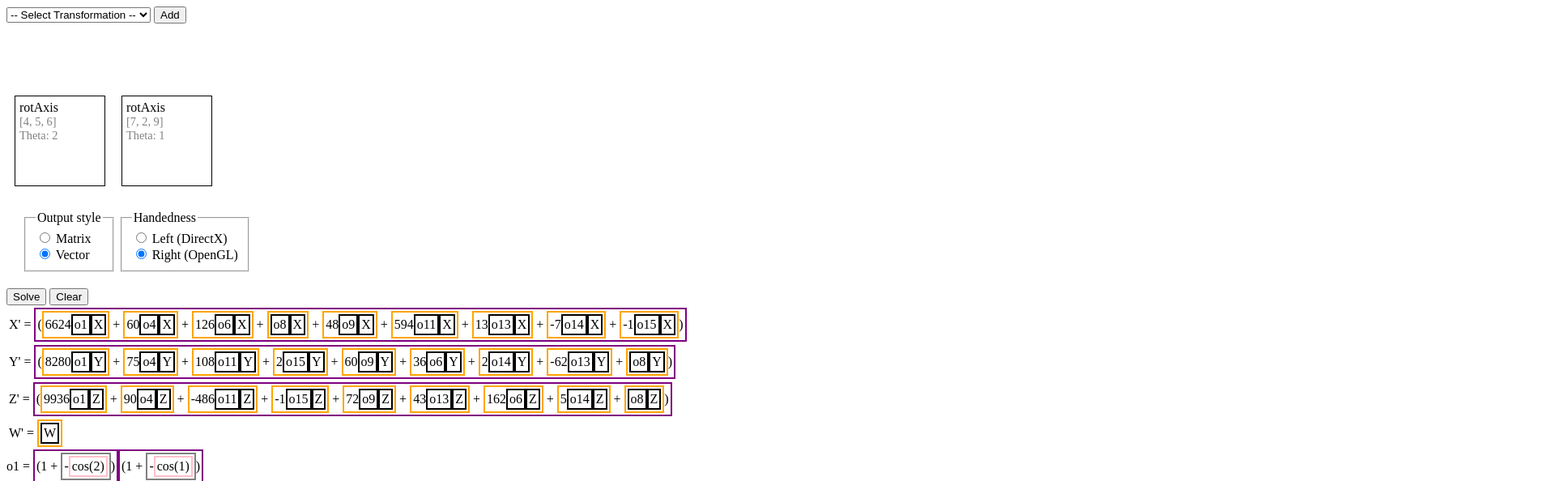
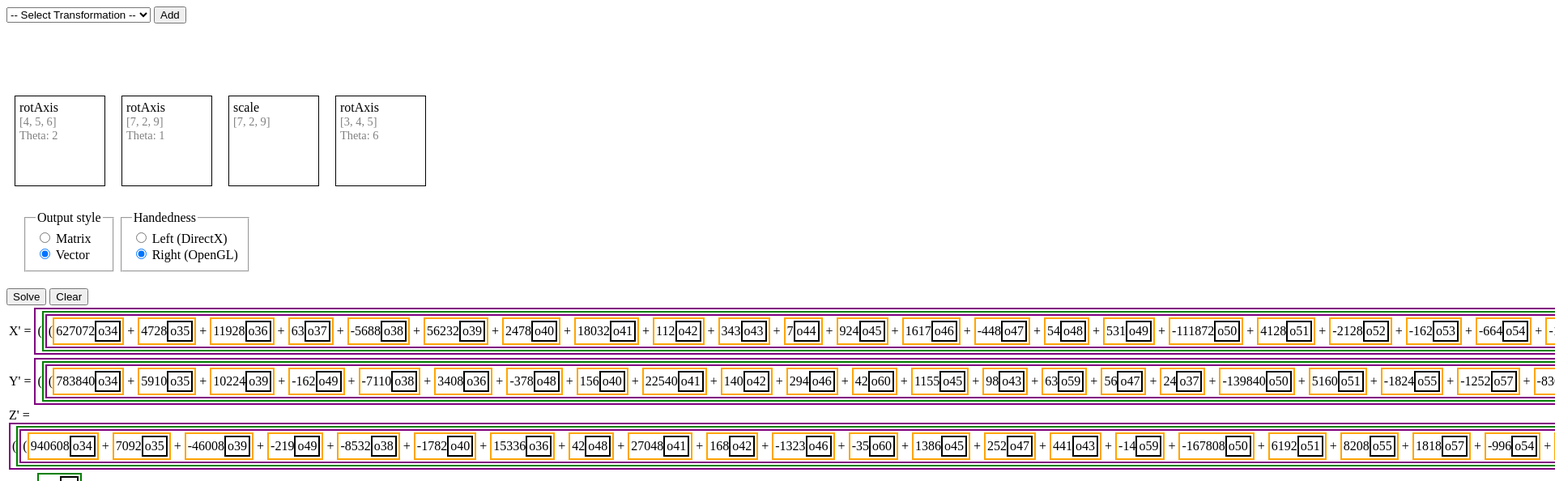
Before and after one commit to yzziizzy/ARCASTOMM, a plain HTML site: page index.html in a window 1280 px wide. Both pictures are taken after a click on the button "Solve". Shown: the top 594 px of the page at 81% size, 1920 px wide, since content can reach past the window. Drawn offline with Linux system fonts and the light colour scheme.

Commit message:
initial code output code

```diff
--- a/index.html
+++ b/index.html
@@ -55,8 +55,6 @@
 	/*
 	chain editing, cursor, delete
 	trim unused variables
-	output multiply by vector instead of matrix
-	put trig fns in variables
 	code output options
 		variable naming scheme
 		don't ghost existing user vars
@@ -67,6 +65,7 @@
 	fractions of pi
 	option to precalculate constant trig fns
 	row major/column major code output option
+	count and compare number of operations
 
 	*/
 
@@ -143,8 +142,8 @@
 
 		addTransform(-1, {transform: 'rotAxis', X: 4, Y:5, Z: 6, Theta: 2});
 		addTransform(-1, {transform: 'rotAxis', X: 7, Y:2, Z: 9, Theta: 1});
-// 		addTransform(-1, {transform: 'scale', X: 7, Y:2, Z: 9});
-// 		addTransform(-1, {transform: 'rotAxis', X: 3, Y:4, Z: 5, Theta: 6});
+		addTransform(-1, {transform: 'scale', X: 7, Y:2, Z: 9});
+		addTransform(-1, {transform: 'rotAxis', X: 3, Y:4, Z: 5, Theta: 6});
 
 		$ev('.output button[name="clear"]', 'click', function(e) { // todo: debounce
 			chain = [];
@@ -198,8 +197,6 @@
 
 // 			cont.innerHTML = printXP(txtPrintFns, mchain);
 
-			mchain = fullyOptimize(mchain, [constant_fold, distribute_terms, combine_terms]);
-
 			var context = {
 				xp: mchain,
 				vardef: {},
@@ -207,6 +204,11 @@
 				varnum: 1,
 			};
 
+			factor_builtins(context);
+
+			context.xp = fullyOptimize(context.xp, [constant_fold, distribute_terms, combine_terms]);
+
+			factor_ovars(context);
 			factor_ovars(context);
 			factor_ovars(context);
 			factor_ovars(context);
@@ -216,14 +218,30 @@
 
 
 			for(var k in context.vardef) {
-				var d = printXP(debugPrintFns, context.vardef[k][0]);
-				d += printXP(debugPrintFns, context.vardef[k][1]);
+				var d = printXP(debugPrintFns, context.vardef[k]);
+// 				d += printXP(debugPrintFns, context.vardef[k][1]);
 				$('.vars').appendChild(mkElem('div', '', k + ' = ' + d));
 			}
 
 // 			context.xp = fullyOptimize(context.xp, [combine_terms]);
 
 			cont.innerHTML = printXP(debugPrintFns, context.xp);
+
+
+			var codeOpts = {
+				lineTerm: ';',
+				scalarDecl: 'float',
+			};
+
+			var decls = '';
+			for(var k in context.vardef) {
+				decls += codeOpts.scalarDecl + ' ' + k + ' = '
+					+  printCodeXP(codePrintFns, context.vardef[k]) + codeOpts.lineTerm + '\n';
+			}
+
+			$('.code').innerHTML = decls + printCodeXP(codePrintFns, context.xp, codeOpts);
+
+
 
 		});
 	});
@@ -232,12 +250,6 @@
 
 		var term_pairs = [];
 		var terms = {};
-
-		function addTerms(list) {
-			var key = list.sort().join(':');
-
-		}
-
 
 		walk_ops(context.xp, function(xp) {
 			if(xp.op == 'term') {
@@ -267,9 +279,6 @@
 			counts[x] = (counts[x]|0) + 1;
 		});
 
-
-		var varalloc = {};
-		var vardef = {};
 		var acounts = [];
 		for(var k in counts) {
 			if(counts[k] < 2) continue;
@@ -277,7 +286,7 @@
 			acounts.push([counts[k], k]);
 			var v = 'o'+(context.varnum++);
 			context.varalloc[k] = v;
-			context.vardef[v] = terms[k];
+			context.vardef[v] = mul(terms[k]);
 		}
 
 		var aa = acounts.sort(function(a,b) { return b[0] - a[0] });
@@ -313,6 +322,48 @@
 					arg1: a1,
 					arg2: out_arg2,
 				}
+			}
+
+			return false;
+		});
+
+	}
+
+	function factor_builtins(context) {
+
+		var terms = {};
+
+
+		walk_ops(context.xp, function(xp) {
+			if(xp.op == 'sin' || xp.op == 'cos') {
+				if(!is_const(xp)) return false;
+
+				var k = printXP(txtPrintFns, xp);
+				terms[k] = xp;
+				console.log('xp', xp)
+			}
+
+		});
+
+		for(var k in terms) {
+			var v = 'o'+(context.varnum++);
+			context.varalloc[k] = v;
+			context.vardef[v] = terms[k];
+		}
+// 		console.log('vd', context.vardef);
+
+		[xxx, context.xp] = optimize_op(context.xp, function(op, a1, a2) {
+			if(op == 'sin' || op == 'cos') {
+
+				var k = printXP(txtPrintFns, {op: op, arg1: a1, arg2: a2});
+				var v = context.varalloc[k];
+
+				if(!v) return false;
+
+				return {
+					op: 'ovar',
+					arg1: v
+				};
 			}
 
 			return false;
@@ -406,6 +457,58 @@
 	function is_op(xp, op) {
 		return (typeof(xp) == 'object' && xp.op == op);
 	}
+
+	var codePrintFns = {
+		num: function(fns, xp, opts) { return xp + ''; },
+		ovar: function(fns, xp, opts) { return xp.arg1 + ''; },
+		uvar: function(fns, xp, opts) { return xp.arg1 + ''; },
+		cos: function(fns, xp, opts) { return 'cos(' + printCodeXP(fns, xp.arg1, opts) + ')'; },
+		sin: function(fns, xp, opts) { return 'sin(' + printCodeXP(fns, xp.arg1, opts) + ')'; },
+		neg: function(fns, xp, opts) { return '-' + printCodeXP(fns, xp.arg1, opts); },
+		mul: function(fns, xp, opts) {
+
+			return '(' +
+				xp.arg1.map(function(x) { return printCodeXP(fns, x, opts); }).join(' * ') +
+				')';
+		},
+		add: function(fns, xp, opts) {
+
+			return '(' +
+				xp.arg1.map(function(x) { return printCodeXP(fns, x, opts); }).join(' + ') +
+				')';
+		},
+		vec: function(fns, xp, opts) {
+			var acc = '\n';
+			labels = ['X', 'Y', 'Z', 'W'];
+			for(var b = 0; b < 4; b++) {
+				acc += opts.scalarDecl + ' ' + labels[b] + ' = '
+					+ printCodeXP(fns, xp.arg1[b], opts) + opts.lineTerm + '\n';
+			}
+			return acc;
+		},
+		mat: function(fns, xp, opts) {
+			var acc = '\n';
+			for(var a = 0; a < 4; a++) {
+				for(var b = 0; b < 4; b++) {
+					acc += 'm[' + a + '][' + b + '] = '
+						+ printCodeXP(fns, xp.arg1[a][b], opts) + opts.lineTerm + '\n';
+				}
+			}
+			return acc;
+		},
+		term: function(fns, xp, opts) {
+			var acc = '(' + xp.arg1 + ' * ';
+
+			acc += xp.arg2.map(function(x) {
+				return printCodeXP(fns, x, opts);
+			}).join(' * ');
+
+			acc += ')';
+
+			return acc;
+		}
+	}
+
 
 	var txtPrintFns = {
 		ovar: function(fns, xp) { return xp.arg1 + ''; },
@@ -620,6 +723,11 @@
 		else return xp;
 	}
 
+	function printCodeXP(fns, xp, opts) {
+		if(typeof(xp) == 'object') return fns[xp.op](fns, xp, opts);
+		else return fns['num'](fns, xp, opts);
+	}
+
 
 	function is_negative(xp) {
 		if(typeof(xp) == 'object') {
@@ -801,7 +909,7 @@
 	function is_const(xp) {
 		return is_num(xp)
 			|| (is_builtin(xp) && is_const(xp.arg1))
-			|| is_op(xp, 'uvar')
+// 			|| is_op(xp, 'uvar') // uncomment to distribute uvars
 			|| is_op(xp, 'ovar'); // maybe not this one
 	}
 	function is_simple_term(xp) {
@@ -1371,7 +1479,7 @@
 
 		<div class="results"></div>
 		<div class="vars"></div>
-		<div class="code"></div>
+		<pre class="code"></pre>
 
 	</div>
 
```
